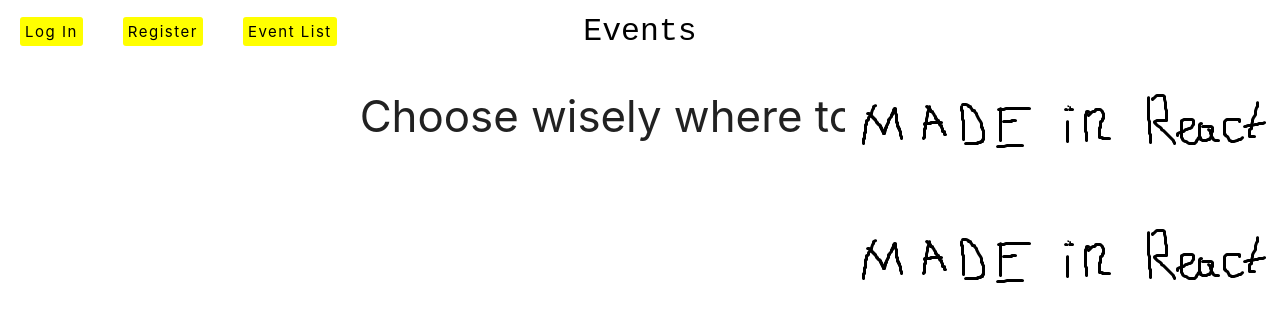
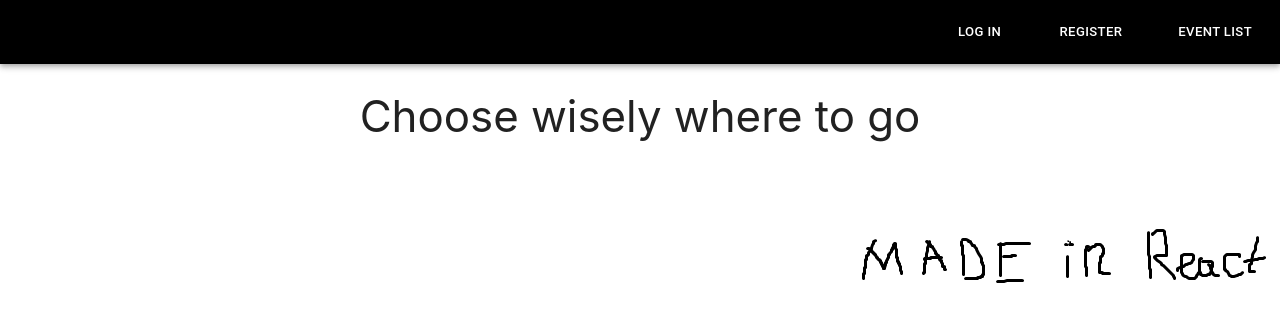
Before and after one commit to Rostislav013/event-manager, a React (Create React App) app: page / in a window 1280 px wide. Shown: the top 322 px of the page. Built offline with nearby package versions, Linux system fonts and the light colour scheme; no server answers.

Commit message:
changed navbar

```diff
--- a/package.json
+++ b/package.json
@@ -3,6 +3,8 @@
   "version": "0.1.0",
   "private": true,
   "dependencies": {
+    "@material-ui/core": "^4.4.2",
+    "@material-ui/icons": "^4.4.1",
     "axios": "^0.19.0",
     "bcryptjs": "^2.4.3",
     "classnames": "^2.2.6",
--- a/src/App.js
+++ b/src/App.js
@@ -5,7 +5,7 @@
 import { setCurrentUser, logoutUser } from "./actions/authActions";
 import { Provider } from "react-redux";
 import store from "./store";
-import Navbar from "./components/layout/Navbar";
+import NavbarTest from "./components/layout/NavbarTest.js";
 import Landing from "./components/layout/Landing";
 import Register from "./components/auth/Register";
 import Login from "./components/auth/Login";
@@ -34,7 +34,7 @@
       <Provider store={store}>
         <Router>
           <div className="App">
-            <Navbar />
+            <NavbarTest />
             <Route exact path="/" component={Landing} />
             <Route exact path="/" component={EventsList} />
             <Route exact path="/register" component={Register} />
--- a/src/components/layout/Landing.js
+++ b/src/components/layout/Landing.js
@@ -6,9 +6,7 @@
   render() {
     return (
       <div>
-        <div className="madeInReact">
-          <img src={react} alt="Made in React" />
-        </div>
+
       </div>
     );
   }
--- a/src/components/layout/Navbar.js
+++ b/src/components/layout/Navbar.js
@@ -1,5 +1,7 @@
 import React, { Component } from "react";
 import { Link } from "react-router-dom";
+
+
 class Navbar extends Component {
   render() {
     return (
--- /dev/null
+++ b/src/components/layout/NavbarTest.js
@@ -0,0 +1,81 @@
+import React from 'react';
+
+import { makeStyles } from '@material-ui/core/styles';
+import AppBar from '@material-ui/core/AppBar';
+import Toolbar from '@material-ui/core/Toolbar';
+import Typography from '@material-ui/core/Typography';
+import Button from '@material-ui/core/Button';
+import IconButton from '@material-ui/core/IconButton';
+import MenuIcon from '@material-ui/icons/Menu';
+import { BrowserRouter as Router, Route, Link } from "react-router-dom";
+
+const useStyles = makeStyles(theme => ({
+  root: {
+    flexGrow: 1,
+
+  },
+  menuButton: {
+    marginRight: theme.spacing(2),
+  },
+  button: {
+    margin: '20px',
+    right: '0px',
+    color: 'white',
+  },
+  butts: {
+      position: 'absolute',
+      right: '0px',
+  },
+  headerBar: {
+    backgroundColor: 'black',
+    color: 'white',
+  }
+}));
+
+export default function ButtonAppBar() {
+  const classes = useStyles();
+
+  return (
+    <div className={classes.root}>
+      <AppBar position="static" className={classes.headerBar}>
+        <Toolbar>
+        <Link
+              to="/"
+              style={{
+                fontFamily: "monospace"
+              }}
+              className="col s5 brand-logo center black-text"
+            >
+              Events
+            </Link>
+
+
+          <div className={classes.butts}>
+
+          <Link to="/login">
+          <Button className={classes.button}>
+              Log in
+            </Button>
+              </Link>
+
+
+              <Link to="/register">
+              <Button className={classes.button}>
+              Register
+            </Button>
+              </Link>
+
+
+              <Link to="/events/list" >
+              <Button className={classes.button}>
+              Event List
+            </Button>
+            </Link>
+
+
+         </div>
+        </Toolbar>
+      </AppBar>
+    </div>
+  );
+}
--- a/src/pages/EventsList.jsx
+++ b/src/pages/EventsList.jsx
@@ -150,7 +150,7 @@
                     />
                 )}
             </Wrapper>
-                <div  className="madeInReact">
+            <div  className="madeInReact">
                     <img src={react} alt="Made in React" />
                 </div>
             </div>
```
Also changed, not shown: 1 other file (tests, documents, lock files or other folders).
